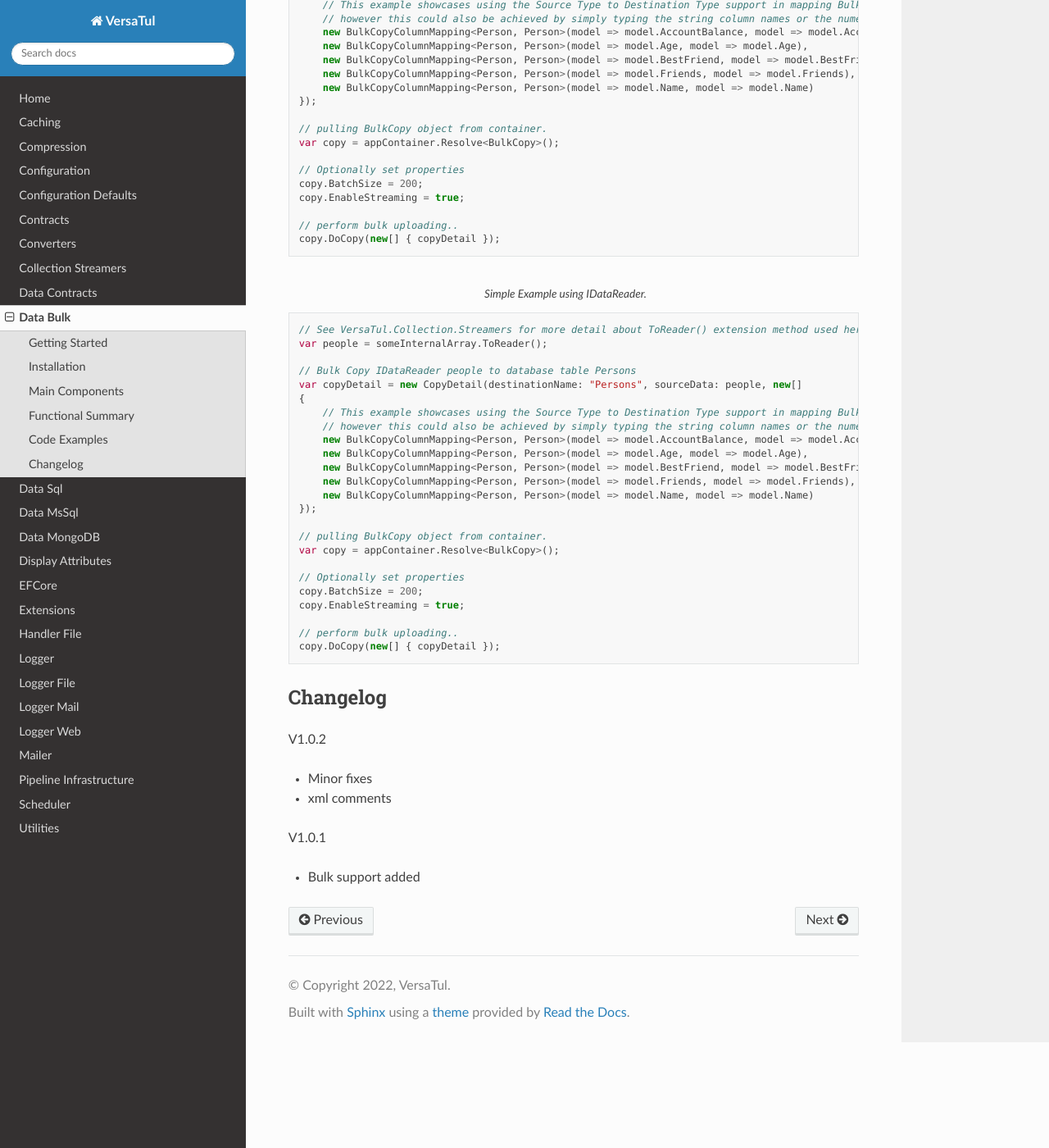
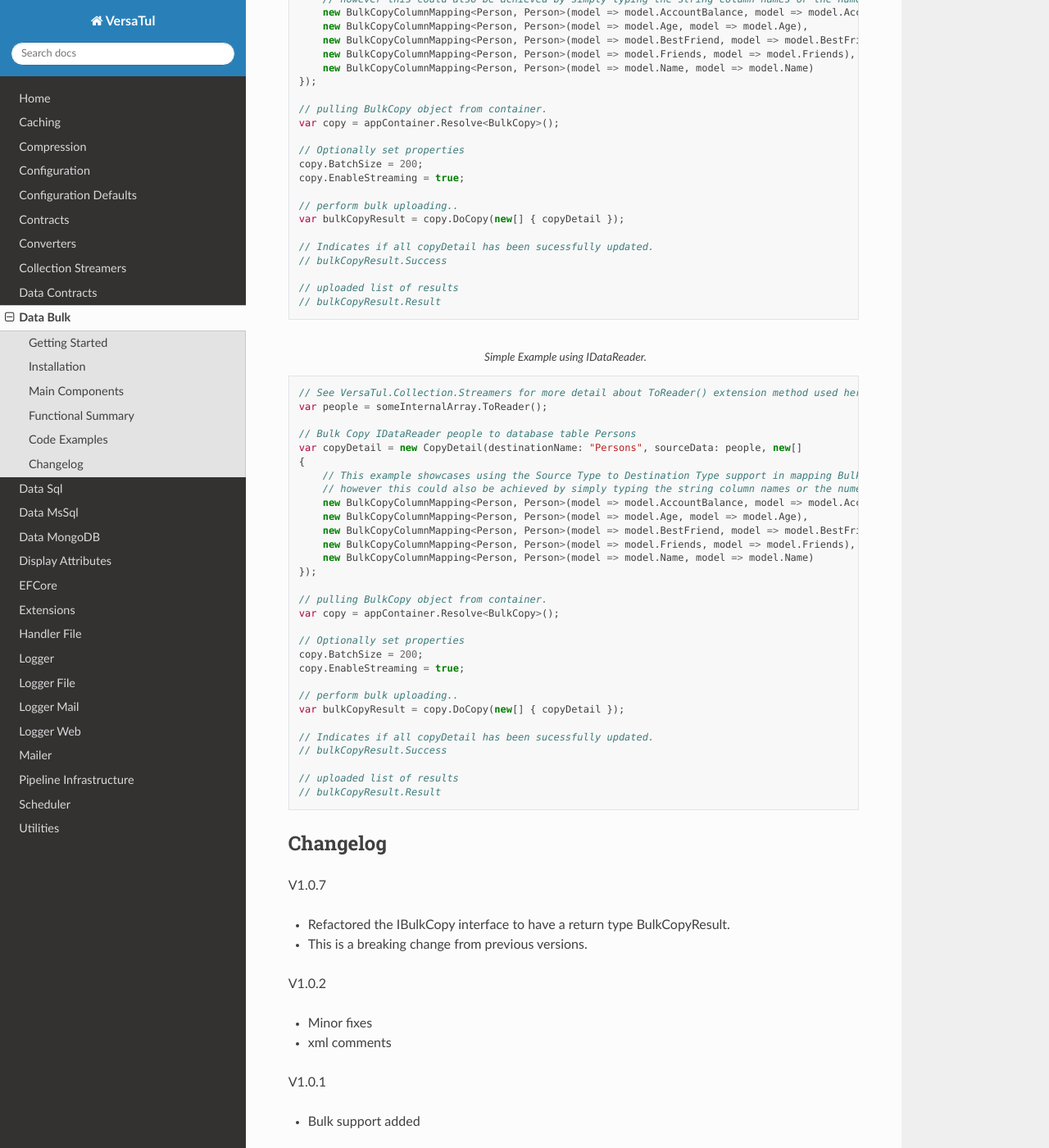
Before and after one commit to BjornWilliams/DocsVersaTul, a Sphinx documentation site: the page built from docs/source/bulk.rst, in a window 1280 px wide and 1400 px high, scrolled down 1244 px. Shown: the whole window at 82% size. Built offline with Sphinx 7.4.7 and the Read the Docs theme 3.1.0, drawn with Linux system fonts in a browser that asks for light colours; some of the changed text lies outside the part shown.

Commit message:
Update bulk.rst

```diff
--- a/docs/source/bulk.rst
+++ b/docs/source/bulk.rst
@@ -24,8 +24,7 @@
 
 Functional Summary
 ------------------
-#. **void IBulkCopy.DoCopy()** : Overloaded method for bulk inserting a given collection of CopyDetail objects.
-#. **bool IBulkCopy.IsAllUploaded** : Get a value indicating if all files are inserted successfully.
+#. **BulkCopyResult IBulkCopy.DoCopy()** : Overloaded method for bulk inserting a given collection of CopyDetail objects.
 #. **int IBulkCopy.BatchSize** : Gets or Sets the number of rows in each batch.
 #. **bool IBulkCopy.EnableStreaming** : Gets or Sets a value enabling or disabling streaming data from an IDataReader object.
 #. **string SourceColumn** : Gets or Sets the string value of the SourceColumn property.
@@ -59,7 +58,13 @@
     copy.EnableStreaming = true;
 
     // perform bulk uploading..
-    copy.DoCopy(new[] { copyDetail });
+    var bulkCopyResult = copy.DoCopy(new[] { copyDetail });
+
+    // Indicates if all copyDetail has been sucessfully updated.
+    // bulkCopyResult.Success
+
+    // uploaded list of results
+    // bulkCopyResult.Result
 
 
 .. code-block:: c#
@@ -88,12 +93,23 @@
     copy.EnableStreaming = true;
 
     // perform bulk uploading..
-    copy.DoCopy(new[] { copyDetail });
+    var bulkCopyResult = copy.DoCopy(new[] { copyDetail });
+
+    // Indicates if all copyDetail has been sucessfully updated.
+    // bulkCopyResult.Success
+
+    // uploaded list of results
+    // bulkCopyResult.Result
 
 
 
 Changelog
 -------------
+
+V1.0.7
+
+* Refactored the IBulkCopy interface to have a return type BulkCopyResult.
+* This is a breaking change from previous versions.
 
 V1.0.2
 
```
